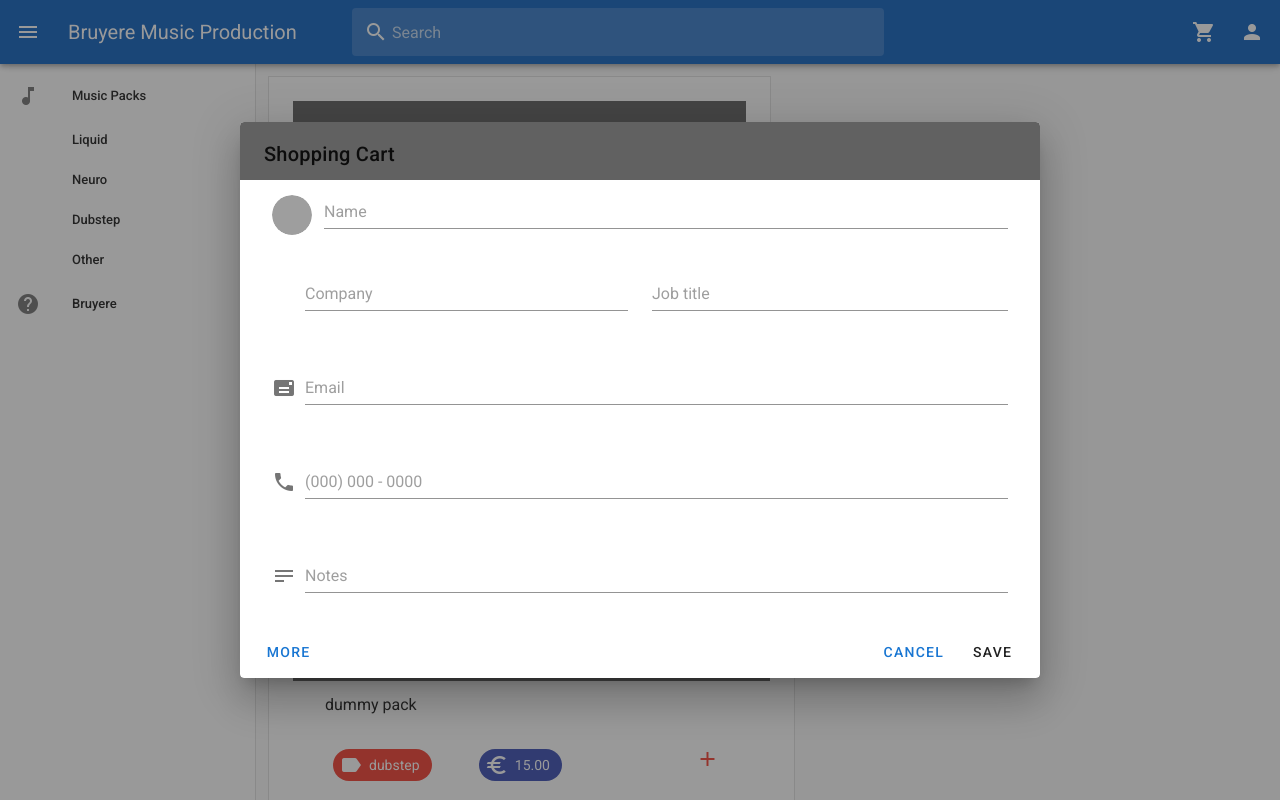
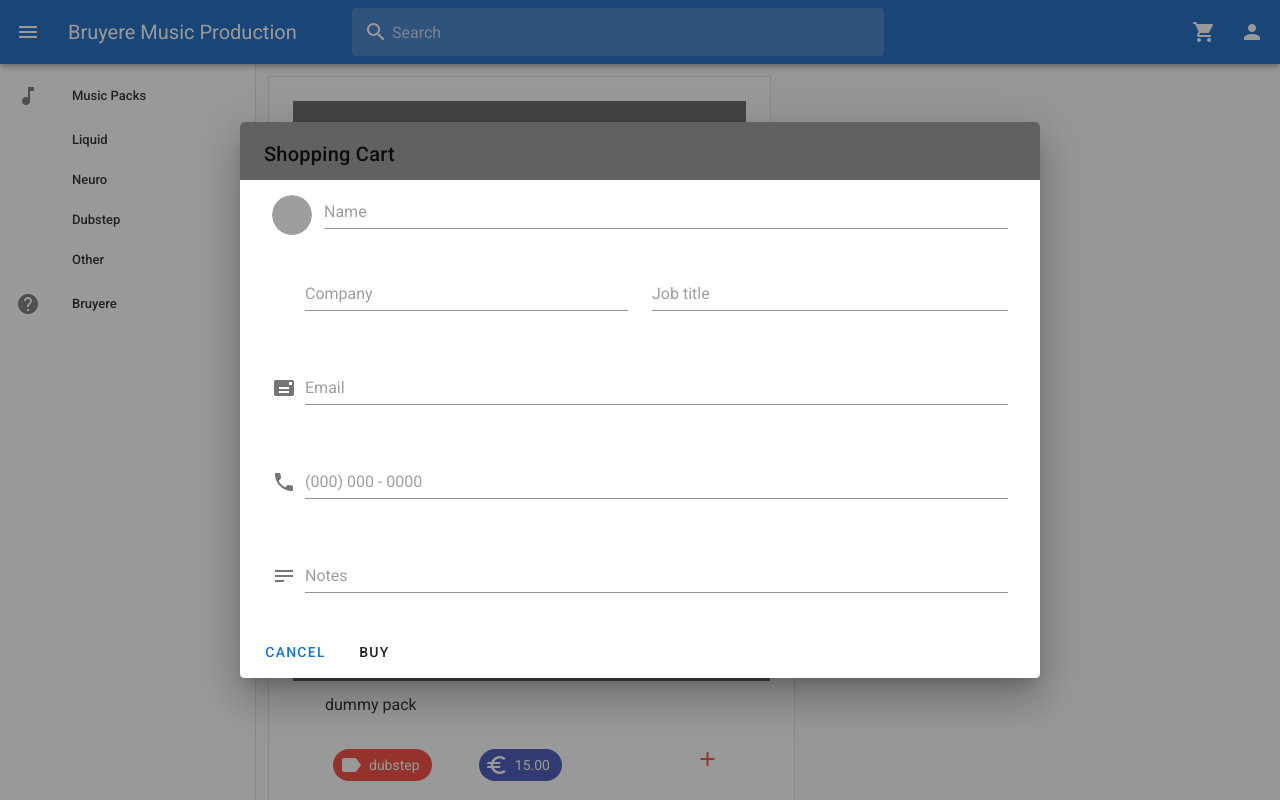
Before and after one commit to StefanHeijden/svm, a Vue app: page / in a window 1280 px wide. Both pictures are taken after a click on the button 1204 px from the left and 32 px from the top of the page. Shown: the top 800 px of the page. Built offline with nearby package versions, Linux system fonts and the light colour scheme; grey boxes are pictures that could not be loaded.

Commit message:
Added that you stay logged in when logged in

```diff
--- a/src/App.vue
+++ b/src/App.vue
@@ -62,7 +62,7 @@
       </v-btn>
       <v-btn
         icon
-        @click="startlogin = !startlogin"
+        @click="checkforlogin()"
       >
         <v-icon>mdi-account</v-icon>
       </v-btn>
@@ -73,7 +73,7 @@
       v-model="shop"
       width="800px"
     >
-    <cart/>
+    <cart  v-on:stopdialog="shop = !shop" v-on:buy="page= 'account'"/>
     </v-dialog>
 
     <!--Login Dialog -->
@@ -81,7 +81,7 @@
       v-model="startlogin"
       width="800px"
     >
-      <login v-on:stopdialog="startlogin = !startlogin" v-on:logedin="page= 'account'" />
+      <login v-on:stopdialog="startlogin = !startlogin" v-on:logedin="loggingin()" />
     </v-dialog>
 
     <!--Content-->
@@ -91,7 +91,7 @@
         v-bind:title="page"
         v-bind:seachstring="searched"/>
       <info v-if="page == 'info'"/>
-      <account v-if="page == 'account'"/>
+      <account v-if="page == 'account' && loggedin"/>
     </v-content>
   </v-app>
 </template>
@@ -116,6 +116,15 @@
     },
     methods: {
       loggingin: function(){
+        this.loggedin = true;
+        this.page = "account";
+      },
+      checkforlogin: function(){
+        if(this.loggedin){
+          this.page = "account";
+        }else{
+          this.startlogin = true;
+        }
       },
     },
     data: () => ({
--- a/src/components/Cart.vue
+++ b/src/components/Cart.vue
@@ -63,17 +63,12 @@
       <v-btn
         text
         color="primary"
-      >More</v-btn>
-      <v-spacer />
-      <v-btn
-        text
-        color="primary"
-        @click="dialog = false"
+        @click="cancel()"
       >Cancel</v-btn>
       <v-btn
         text
-        @click="dialog = false"
-      >Save</v-btn>
+        @click="buy()"
+      >Buy</v-btn>
     </v-card-actions>
   </v-card>
 </template>
@@ -81,9 +76,18 @@
 <script>
 export default {
   name: 'cart',
+  methods: {
+    cancel: function(){
+      this.$emit('stopdialog');
+    },
+    buy: function(){
+      this.$emit('stopdialog');
+      this.$emit('buy');
+    }
+  },
   data () {
     return {
-
+      buy: false,
     }
   }
 }
```
Also changed, not shown: 1 other file (tests, documents, lock files or other folders).
